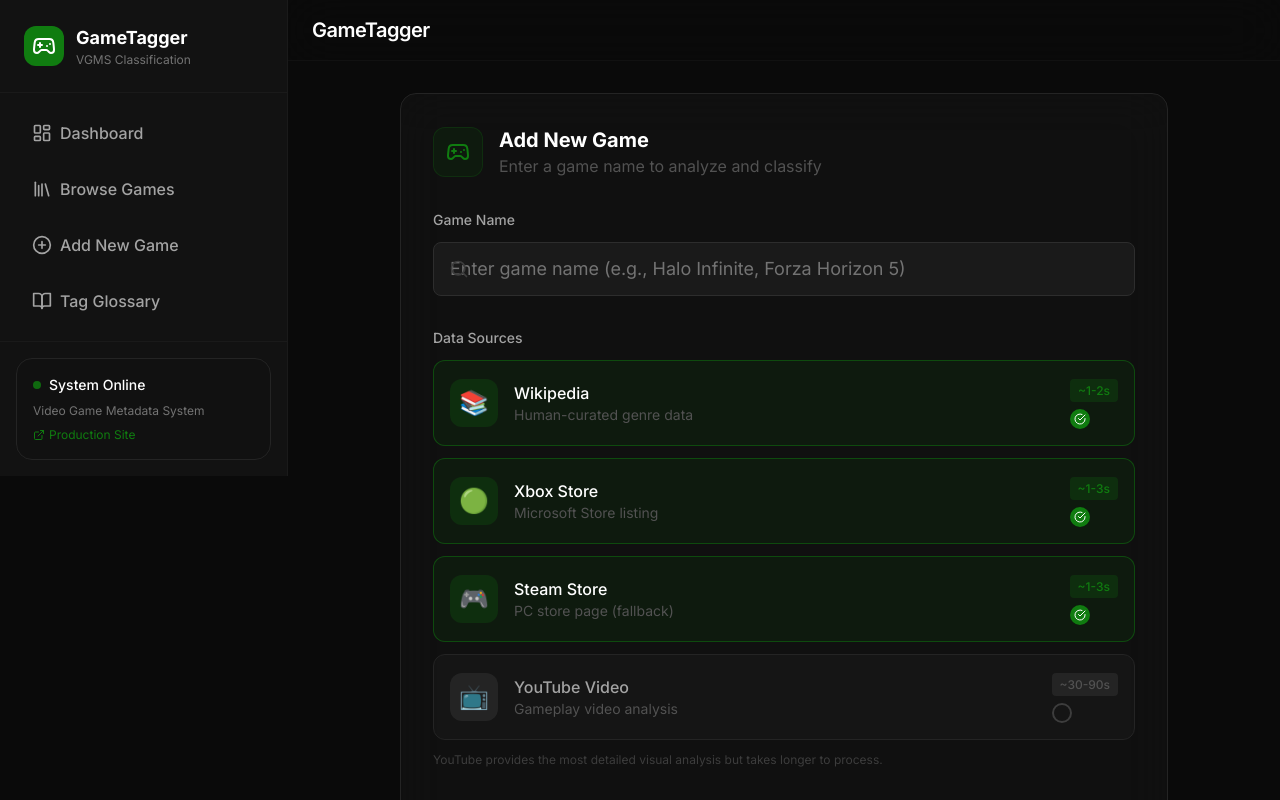
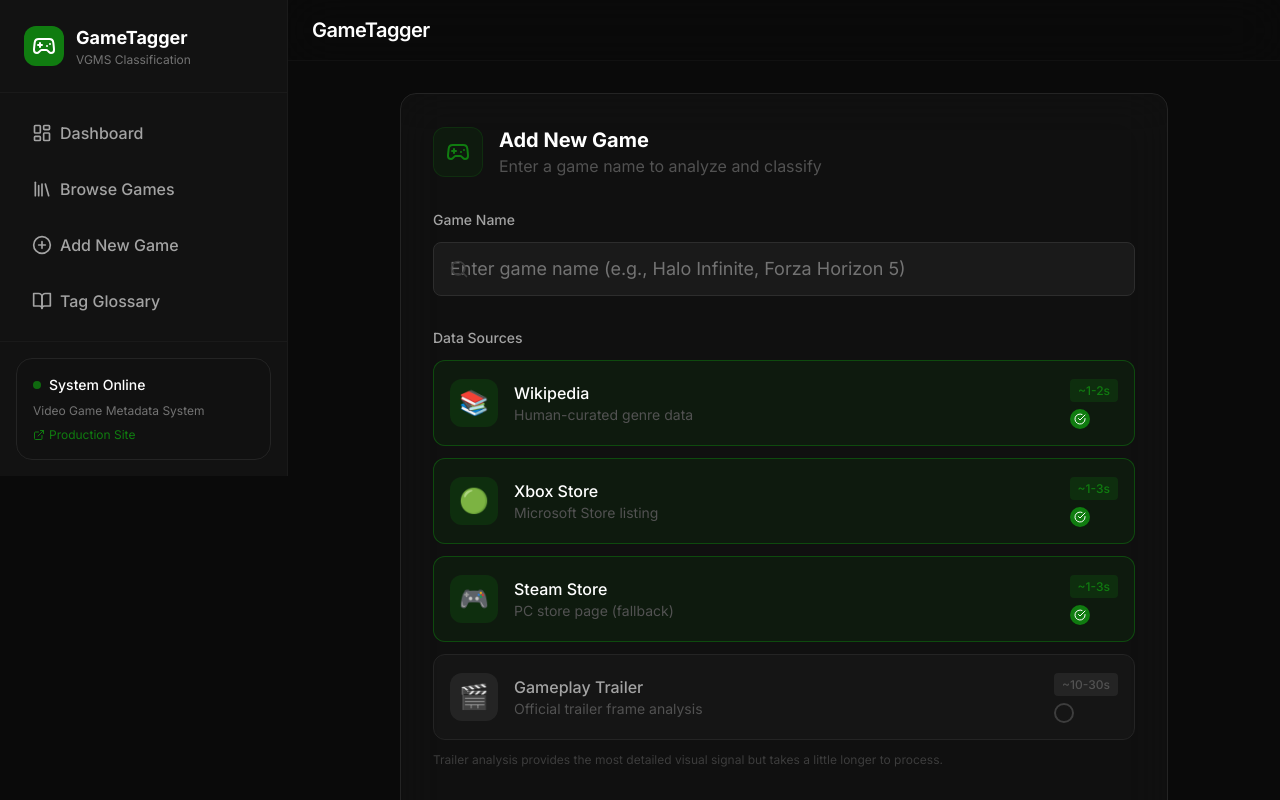
Before and after one commit to kpflynn82/gametagger-web, a React (Vite) app in the folder frontend/: page /analyze in a window 1280 px wide. Shown: the top 800 px of the page. Built offline with nearby package versions, Linux system fonts and the light colour scheme.

Commit message:
Add files via upload

```diff
--- a/frontend/src/components/AboutPage.tsx
+++ b/frontend/src/components/AboutPage.tsx
@@ -9,7 +9,7 @@
   Database,
   Cpu,
   Globe,
-  Youtube,
+  Film,
   ArrowRight,
   CheckCircle2,
   Sparkles,
@@ -179,11 +179,11 @@
 
           <div className="flex items-start gap-3">
             <div className="w-8 h-8 bg-purple-500/20 rounded-lg flex items-center justify-center flex-shrink-0">
-              <Youtube className="h-4 w-4 text-purple-400" />
+              <Film className="h-4 w-4 text-purple-400" />
             </div>
             <div>
               <h4 className="text-white font-medium text-sm mb-1">Video Frame Analysis</h4>
-              <p className="text-xs text-dark-300">Each video yields 30+ frames for comprehensive verification</p>
+              <p className="text-xs text-dark-300">Each trailer yields multiple frames sampled across the clip for verification</p>
             </div>
           </div>
 
@@ -433,7 +433,7 @@
                 <h3 className="text-lg font-semibold text-white mb-2">Automatic Escalation</h3>
                 <p className="text-dark-200 text-sm">
                   When confidence is low, the system automatically escalates to additional sources.
-                  YouTube video analysis provides visual verification by actually watching gameplay footage.
+                  Gameplay trailer analysis provides visual verification by sampling frames from the official trailer.
                 </p>
               </div>
             </div>
@@ -442,12 +442,12 @@
           <div className="glass-card p-6">
             <div className="flex items-start gap-4">
               <div className="w-12 h-12 bg-red-500/20 rounded-xl flex items-center justify-center flex-shrink-0">
-                <Youtube className="h-6 w-6 text-red-400" />
+                <Film className="h-6 w-6 text-red-400" />
               </div>
               <div>
                 <h3 className="text-lg font-semibold text-white mb-2">Vision AI Verification</h3>
                 <p className="text-dark-200 text-sm">
-                  Deep Analysis mode extracts frames from YouTube gameplay videos and uses
+                  Deep Analysis samples frames from the official gameplay trailer and uses
                   Claude's vision capabilities to verify classifications by seeing the game in action.
                 </p>
               </div>
--- a/frontend/src/components/AnalyzePage.tsx
+++ b/frontend/src/components/AnalyzePage.tsx
@@ -43,10 +43,10 @@
   },
   {
     id: 'youtube',
-    label: 'YouTube Video',
-    description: 'Gameplay video analysis',
-    time: '30-90s',
-    icon: '📺',
+    label: 'Gameplay Trailer',
+    description: 'Official trailer frame analysis',
+    time: '10-30s',
+    icon: '🎬',
     color: 'source-youtube',
   },
 ];
@@ -722,7 +722,7 @@
                 })}
               </div>
               <p className="text-xs text-dark-400 mt-3">
-                YouTube provides the most detailed visual analysis but takes longer to process.
+                Trailer analysis provides the most detailed visual signal but takes a little longer to process.
               </p>
             </div>
 
@@ -781,14 +781,14 @@
               <ProgressStep label="Wikipedia" status={progress.wikipedia || 'pending'} />
             )}
             {sources.includes('youtube') && (
-              <ProgressStep label="YouTube Video" status={progress.youtube || 'pending'} />
+              <ProgressStep label="Gameplay Trailer" status={progress.youtube || 'pending'} />
             )}
             <ProgressStep label="AI Classification" status={progress.analysis || 'pending'} />
           </div>
 
           <div className="mt-8 p-4 bg-dark-700/50 rounded-xl border border-dark-600 text-center">
             <p className="text-sm text-dark-300">
-              This may take up to 2 minutes if YouTube analysis is enabled.
+              This may take up to 2 minutes if trailer analysis is enabled.
             </p>
           </div>
         </div>
```
